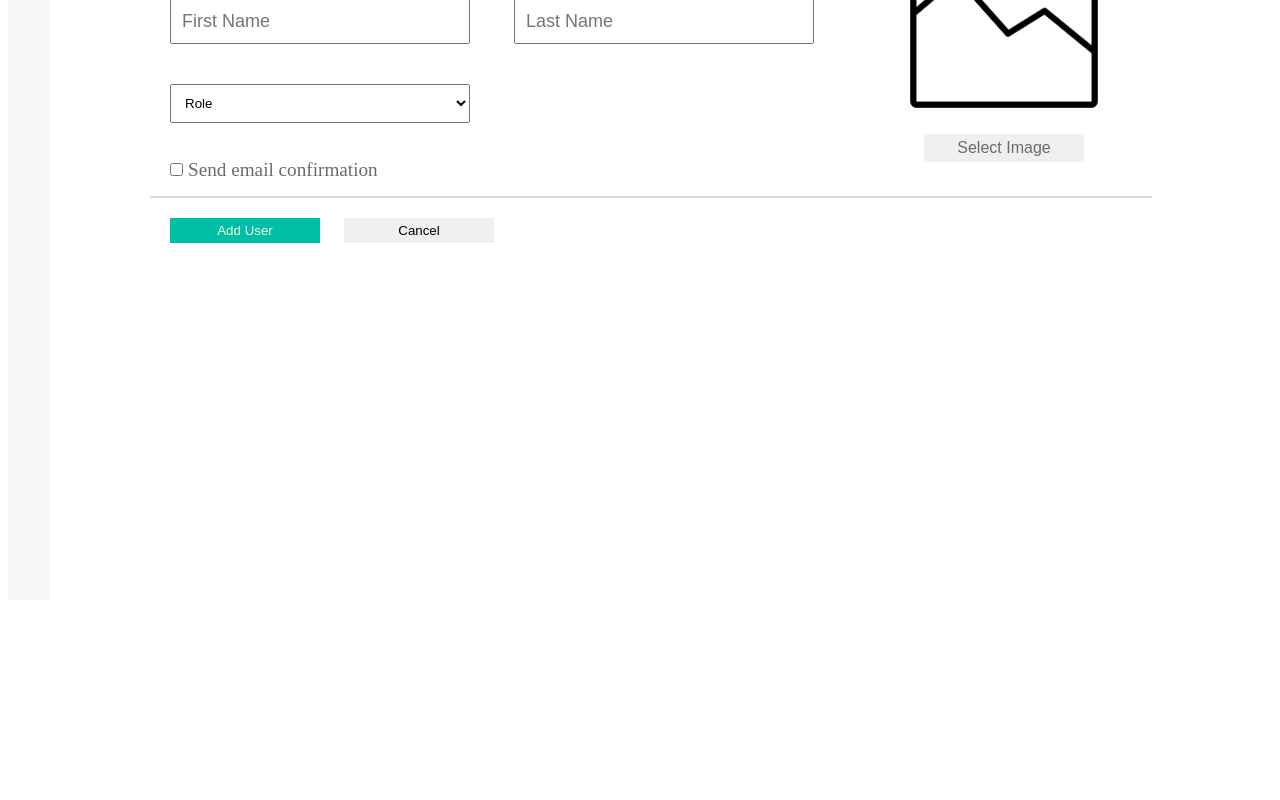
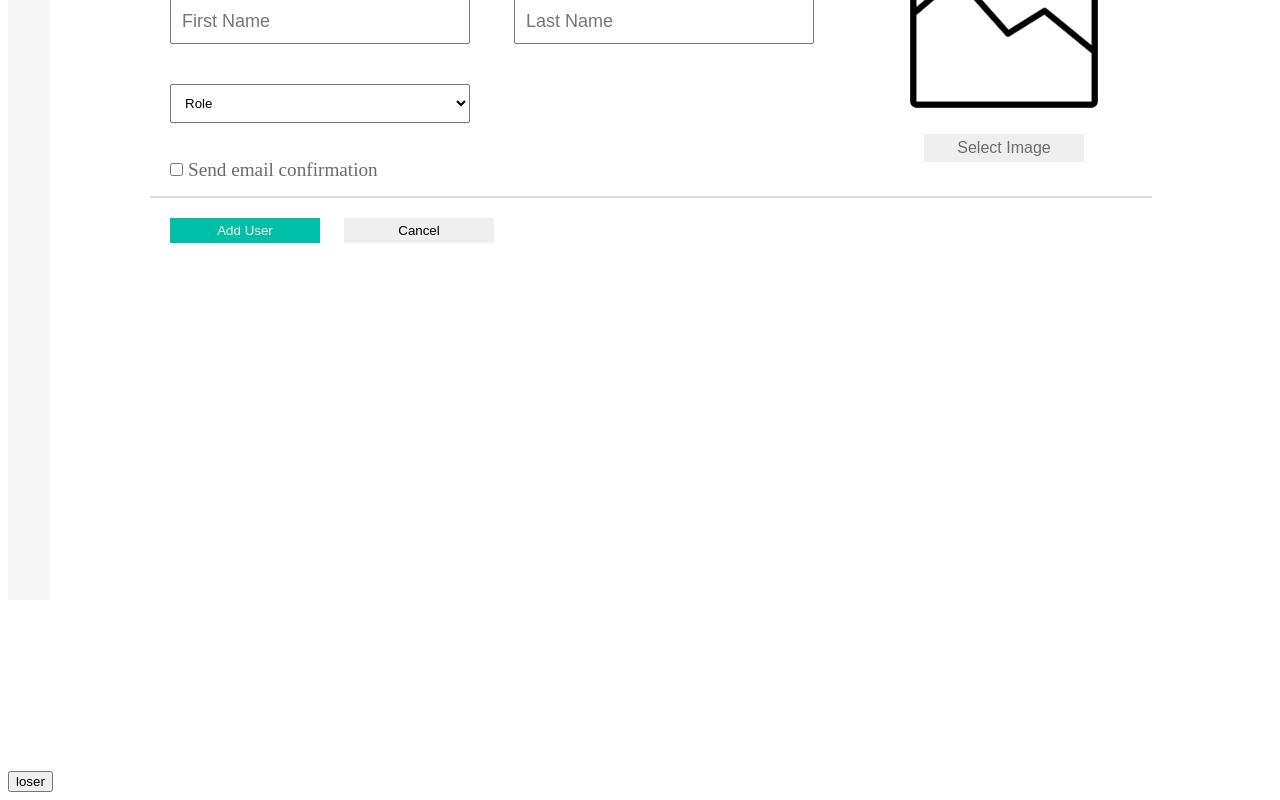
Before and after one commit to SanketPandharkar/htmlwebsite, a plain HTML site: page embold.html in a window 1280 px wide. Shown: the part 737-1537 px from the top of the page. Before the commit the page ends 1516 px from the top, so only its background shows below. Drawn offline with Linux system fonts and the light colour scheme.

Commit message:
Button created

```diff
--- a/embold.html
+++ b/embold.html
@@ -136,7 +136,7 @@
 
 </div>
 </div>
-
+<button>loser</button>
 
 
 
```
